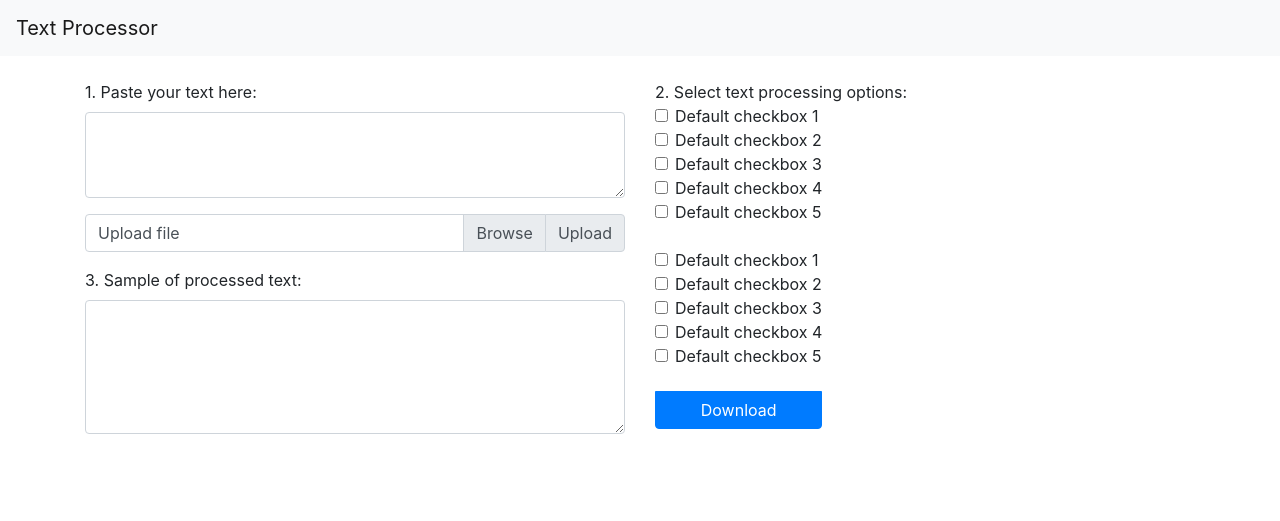
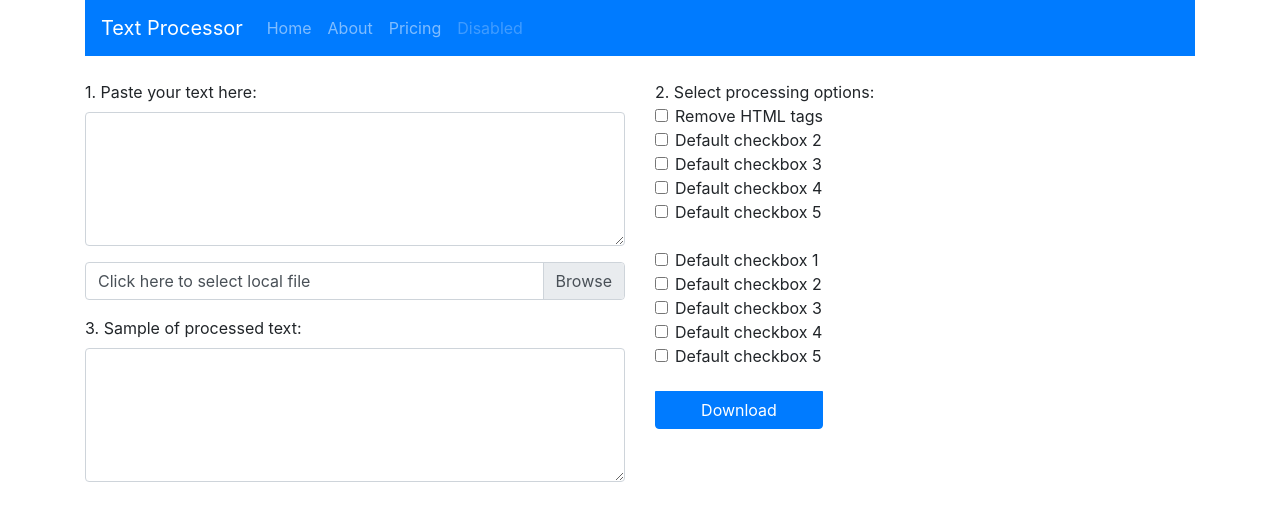
Before and after one commit to denisrasulev/text-processor, a Flask app: page / in a window 1280 px wide. Shown: the top 521 px of the page. Run offline with Flask 2, Linux system fonts and the light colour scheme; some libraries are stand-ins or nearby versions.

Commit message:
Add new templates for pages and requirements file.

```diff
--- a/app.py
+++ b/app.py
@@ -4,11 +4,13 @@ from werkzeug.utils import secure_filename
 
 APP_ROUTE = os.path.dirname(os.path.abspath(__file__))
 UPLOAD_FOLDER = '/texts'
-ALLOWED_EXTENSIONS = set(['txt'])
+ALLOWED_EXTENSIONS = {'txt'}
 
 app = Flask(__name__)
+app.config['SESSION_TYPE'] = 'filesystem'
 app.config['UPLOAD_FOLDER'] = UPLOAD_FOLDER
-app.config['MAX_CONTENT_LENGTH'] = 16 * 1024 * 1024  # Max upload size 16MB
+app.config['SECRET_KEY'] = '53afee03b75e8fb022c88fba922bb22e'
+app.config['MAX_CONTENT_LENGTH'] = 1 * 1024 * 1024  # Max upload size 1MB
 
 
 def allowed_file(filename):
@@ -17,34 +19,49 @@ def allowed_file(filename):
 
 
 @app.route('/')
+@app.route('/home')
 def index():
     return render_template('index.html')
 
 
+@app.route('/about')
+def about():
+    return render_template('about.html')
+
+
+@app.route('/price')
+def price():
+    return render_template('price.html')
+
+
 @app.route('/upload', methods=['GET', 'POST'])
 def upload_file():
-    if 'file' not in request.files:
-        flash('No file part')
-        return redirect(request.url)
-    file = request.files['file']
-    # if user does not select file, browser also
-    # submit an empty part without filename
-    if file.filename == '':
-        flash('No selected file')
-        return redirect(request.url)
-    if file and allowed_file(file.filename):
-        filename = secure_filename(file.filename)
-        file.save(os.path.join(app.config['UPLOAD_FOLDER'], filename))
-        return redirect(url_for('upload_file', filename=filename))
+    if request.method == 'POST':
+        if 'file' not in request.files:
+            flash('No file part')
+            return redirect(request.url)
+
+        file = request.files['file']
+
+        if file.filename == '':
+            flash('No selected file')
+            return redirect(request.url)
+
+        if file and allowed_file(file.filename):
+            filename = secure_filename(file.filename)
+            file.save(os.path.join(UPLOAD_FOLDER, filename))
+            flash('File successfully uploaded')
+            return redirect(url_for('uploaded_file', filename=filename))
+
     return '''
-    <!doctype html>
-    <title>Upload new File</title>
-    <h1>Upload new File</h1>
-    <form method=post enctype=text>
-      <input type=file name=file>
-      <input type=submit value=Upload>
-    </form>
-    '''
+            <!doctype html>
+            <title>Upload new File</title>
+            <h1>Upload new File</h1>
+            <form method=post enctype=text>
+              <input type=file name=file>
+              <input type=submit value=Upload>
+            </form>
+            '''
 
 
 if __name__ == "__main__":
--- a/requirements.txt
+++ b/requirements.txt
@@ -1,7 +1,7 @@
 requests
 click==7.1.1
-Flask==1.1.1
+Flask==1.1.2
 itsdangerous==1.1.0
 Jinja2==3.0.0a1
 MarkupSafe==1.1.1
-Werkzeug==1.0.0
+Werkzeug==1.0.1
--- a/templates/index.html
+++ b/templates/index.html
@@ -6,16 +6,24 @@
     <meta name="viewport" content="width=device-width, initial-scale=1, shrink-to-fit=no">
 
     <!-- Bootstrap CSS -->
-    <link rel="stylesheet" href="https://stackpath.bootstrapcdn.com/bootstrap/4.3.1/css/bootstrap.min.css" integrity="sha384-ggOyR0iXCbMQv3Xipma34MD+dH/1fQ784/j6cY/iJTQUOhcWr7x9JvoRxT2MZw1T" crossorigin="anonymous">
+    <link rel="stylesheet" href="https://stackpath.bootstrapcdn.com/bootstrap/4.4.1/css/bootstrap.min.css" integrity="sha384-Vkoo8x4CGsO3+Hhxv8T/Q5PaXtkKtu6ug5TOeNV6gBiFeWPGFN9MuhOf23Q9Ifjh" crossorigin="anonymous">
 
     <title>Text Processor</title>
   </head>
   <body>
 
     <!-- Top Navigation Bar -->
-    <nav class="navbar navbar-light bg-light">
-    <a class="navbar-brand" href="#">Text Processor</a>
-    </nav>
+    <div class="container">
+      <nav class="navbar navbar-expand-lg navbar-dark bg-primary">
+          <div class="navbar-nav">
+            <a class="navbar-brand" href="#">Text Processor</a>
+            <a class="nav-item nav-link" href="home">Home</a>
+            <a class="nav-item nav-link" href="about">About</a>
+            <a class="nav-item nav-link" href="price">Pricing</a>
+            <a class="nav-item nav-link disabled" href="#" tabindex="-1" aria-disabled="true">Disabled</a>
+          </div>
+      </nav>
+    </div>
 
     <br>
 
@@ -25,21 +33,24 @@
         <!-- Left Part -->
         <div class="col">
 
+          <!-- Text input field -->
           <div class="form-group">
             <label for="FormControlTextareaInput">1. Paste your text here:</label>
-            <textarea class="form-control" id="FormControlTextareaInput" rows="3"></textarea>
+            <textarea class="form-control" id="FormControlTextareaInput" rows="5"></textarea>
           </div>
 
+          <!-- File selection field -->
           <div class="input-group mb-3">
             <div class="custom-file">
               <input type="file" class="custom-file-input" id="inputGroupFile02">
-              <label class="custom-file-label" for="inputGroupFile02" aria-describedby="inputGroupFileAddon02">Upload file</label>
-            </div>
-            <div class="input-group-append">
-              <span class="input-group-text" id="inputGroupFileAddon02">Upload</span>
+              <label class="custom-file-label" for="inputGroupFile02"
+                     aria-describedby="inputGroupFileAddon02">
+                  Click here to select local file
+              </label>
             </div>
           </div>
 
+          <!-- Sample of processed text -->
           <div class="form-group">
             <label for="FormControlTextareaOutput">3. Sample of processed text:</label>
             <textarea class="form-control" id="FormControlTextareaOutput" rows="5"></textarea>
@@ -49,13 +60,13 @@
 
         <!-- Right Part -->
         <div class="col">
-          <div>2. Select text processing options:</div>
+          <div>2. Select processing options:</div>
 
           <div class="btn-group-vertical">
             <div class="form-check">
               <input class="form-check-input" type="checkbox" value="" id="defaultCheck1">
               <label class="form-check-label" for="defaultCheck1">
-                Default checkbox 1
+                Remove HTML tags
               </label>
             </div>
             <div class="form-check">
@@ -125,5 +136,6 @@
     <script src="https://code.jquery.com/jquery-3.3.1.slim.min.js" integrity="sha384-q8i/X+965DzO0rT7abK41JStQIAqVgRVzpbzo5smXKp4YfRvH+8abtTE1Pi6jizo" crossorigin="anonymous"></script>
     <script src="https://cdnjs.cloudflare.com/ajax/libs/popper.js/1.14.7/umd/popper.min.js" integrity="sha384-UO2eT0CpHqdSJQ6hJty5KVphtPhzWj9WO1clHTMGa3JDZwrnQq4sF86dIHNDz0W1" crossorigin="anonymous"></script>
     <script src="https://stackpath.bootstrapcdn.com/bootstrap/4.3.1/js/bootstrap.min.js" integrity="sha384-JjSmVgyd0p3pXB1rRibZUAYoIIy6OrQ6VrjIEaFf/nJGzIxFDsf4x0xIM+B07jRM" crossorigin="anonymous"></script>
+    </div>
   </body>
 </html>
```
Also changed, not shown: templates/about.html (added, +10 -0 lines), templates/base.html (added, +10 -0 lines), templates/price.html (added, +10 -0 lines), tp.py (+25 -33 lines).
